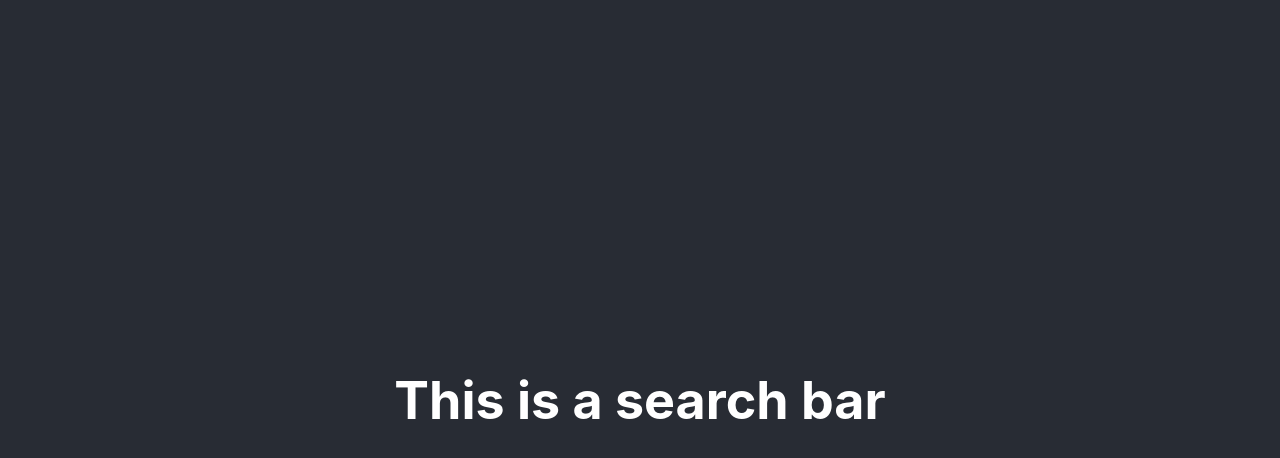
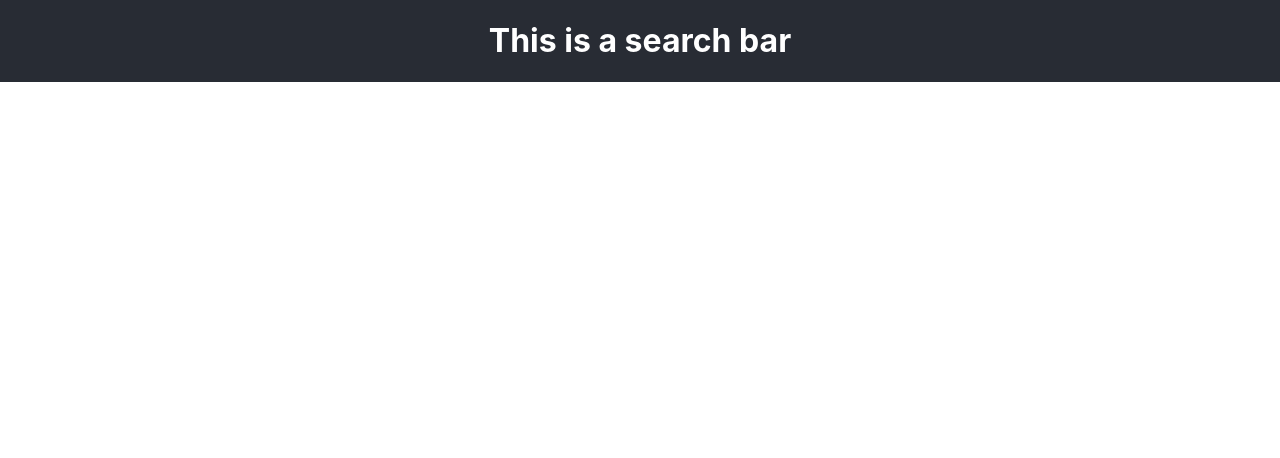
Before and after one commit to JordT/WeatherApp, a React (Create React App) app: page / in a window 1280 px wide. Shown: the top 458 px of the page. Built offline with nearby package versions, Linux system fonts and the light colour scheme.

Commit message:
pushing up revised div containers

```diff
--- a/src/App.css
+++ b/src/App.css
@@ -1,14 +1,12 @@
 .App {
   text-align: center;
+  background-color: #282c34;
+
 }
 
 .App-header {
-  background-color: #282c34;
-  min-height: 100vh;
+  min-height: 5vh;
   display: flex;
   flex-direction: column;
-  align-items: center;
-  justify-content: center;
-  font-size: calc(10px + 2vmin);
   color: white;
 }
--- a/src/App.js
+++ b/src/App.js
@@ -8,10 +8,8 @@ function App() {
 
   return (
     <div className="App">
-      <header className="App-header">
         <SearchBar />
         {/* <DisplayWeather props={state}/> */}
-      </header>
     </div>
   );
 }
--- a/src/components/SearchBar/searchBar.js
+++ b/src/components/SearchBar/searchBar.js
@@ -1,7 +1,7 @@
 const SearchBar = () => {
 
     return (
-        <div className="search-bar-container">
+        <div className="App-header">
             <h1> This is a search bar</h1>
         </div>
     )
```
